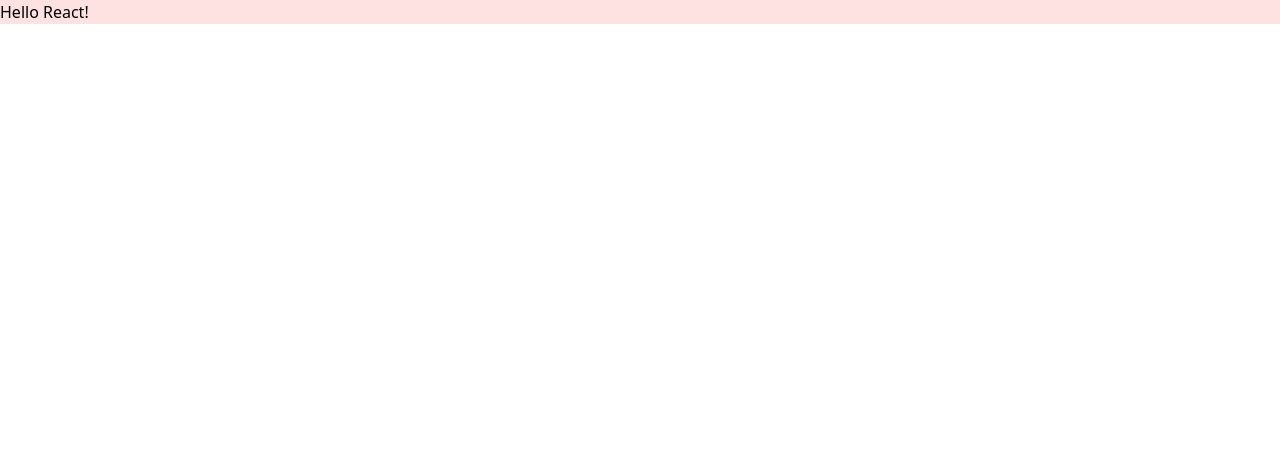
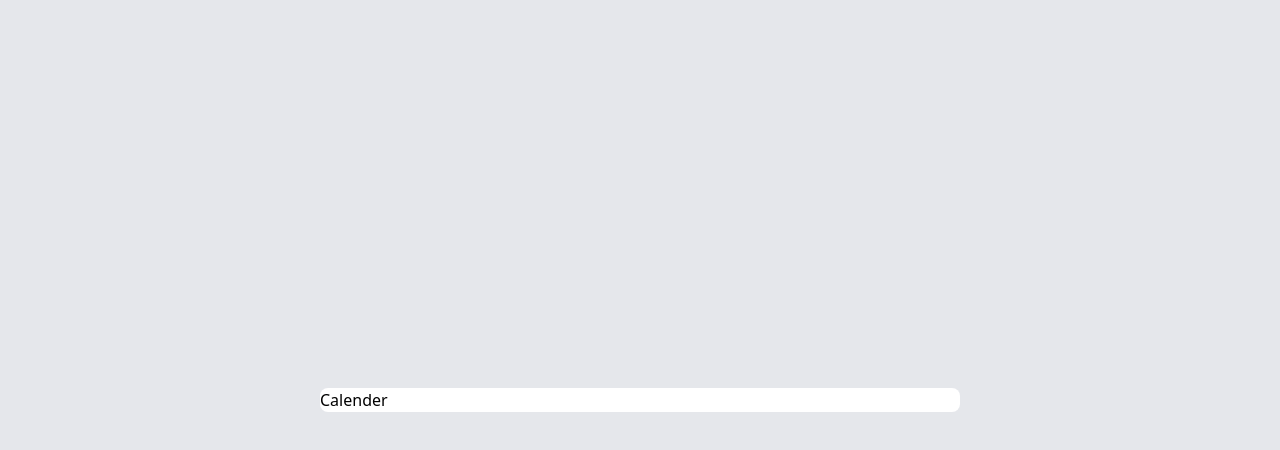
Before and after one commit to Baekshook/simple-Calendar, a React (Create React App) app: page / in a window 1280 px wide. Shown: the top 450 px of the page. Built offline with nearby package versions, Linux system fonts and the light colour scheme.

Commit message:
Calender CSS_1

```diff
--- a/src/App.jsx
+++ b/src/App.jsx
@@ -1,9 +1,9 @@
-import Card from "./components/Card";
+import Calender from "./components/Calender";
 
 function App() {
   return (
-    <div className="bg-red-100">
-      Hello React!
+    <div className="min-h-screen bg-gray-200 flex justify-center items-center">
+      <Calender />
     </div>
   );
 }
--- /dev/null
+++ b/src/components/Calender.jsx
@@ -0,0 +1,7 @@
+import React from 'react'
+
+export default function Calender() {
+  return (
+    <div className='bg-white w-1/2 rounded-lg shadow-2xl'>Calender</div>
+  )
+}
```
